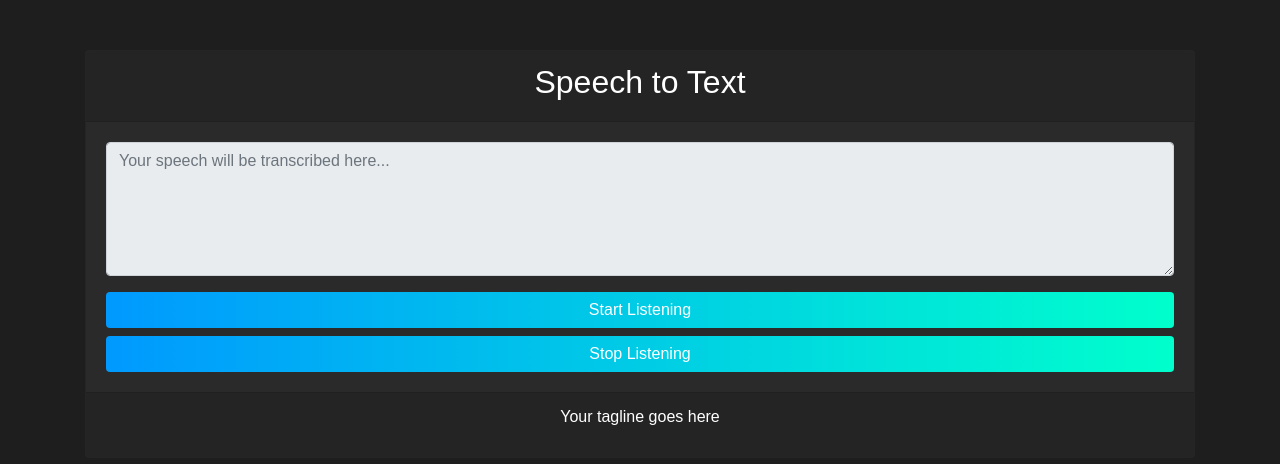
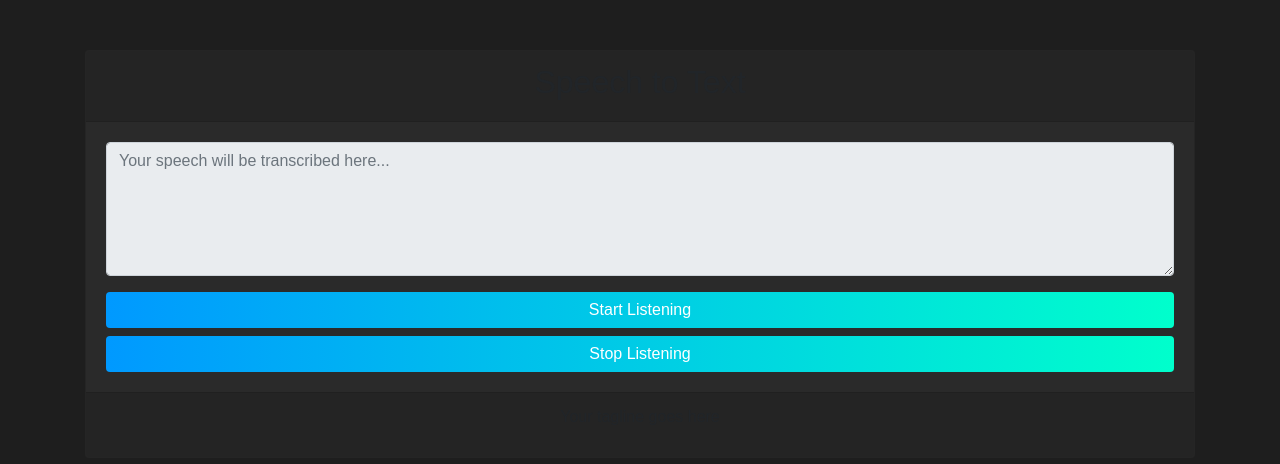
Before and after one commit to Sa1f27/Speech_text, a Flask app: page / in a window 1280 px wide. Shown: the top 464 px of the page. Run offline with Flask 3, Linux system fonts and the light colour scheme; some libraries are stand-ins or nearby versions.

Commit message:
Update index.html

```diff
--- a/templates/index.html
+++ b/templates/index.html
@@ -8,7 +8,7 @@
     <style>
         body {
             background: #1e1e1e;
-            color: #fff;
+            color: #fff02;
             font-family: 'Montserrat', sans-serif;
         }
         .container {
```
